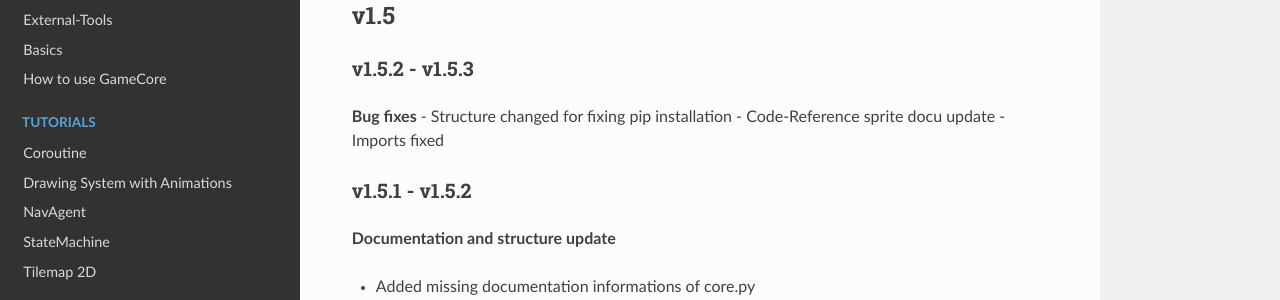
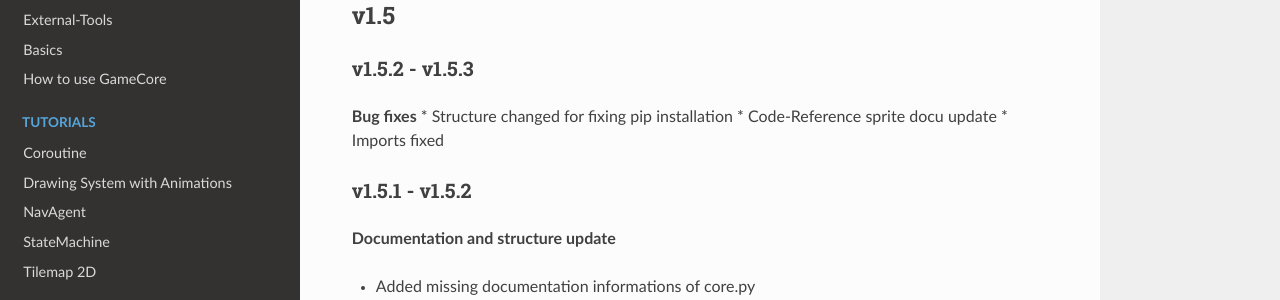
Before and after one commit to NiklasDerEchte/GameCore, a Sphinx documentation site: the page built from docs/reference/changelog.rst, in a window 1280 px wide and 900 px high. Shown: the part 161-461 px from the top of the window. Built offline with Sphinx 7.4.7 and the Read the Docs theme 3.1.0, drawn with Linux system fonts in a browser that asks for light colours.

```diff
--- a/docs/reference/changelog.rst
+++ b/docs/reference/changelog.rst
@@ -8,9 +8,9 @@ v1.5.2 - v1.5.3
 ---------------
 
 **Bug fixes**
-- Structure changed for fixing pip installation
-- Code-Reference sprite docu update
-- Imports fixed
+* Structure changed for fixing pip installation
+* Code-Reference sprite docu update
+* Imports fixed
 
 v1.5.1 - v1.5.2
 ---------------
```
